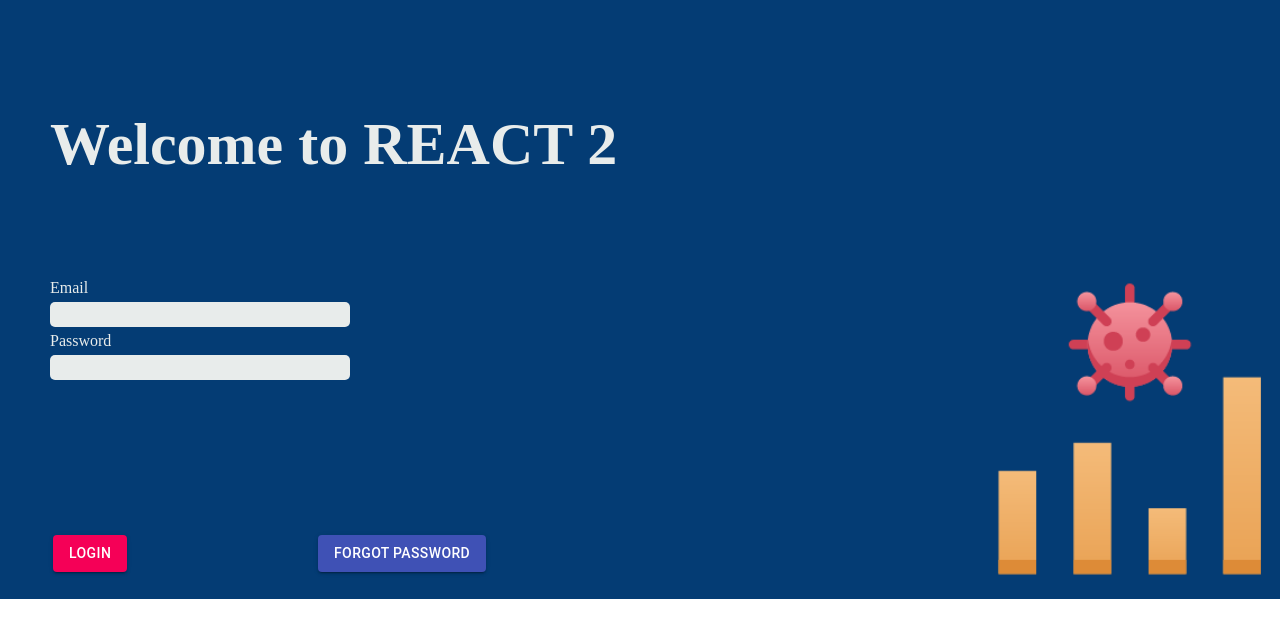
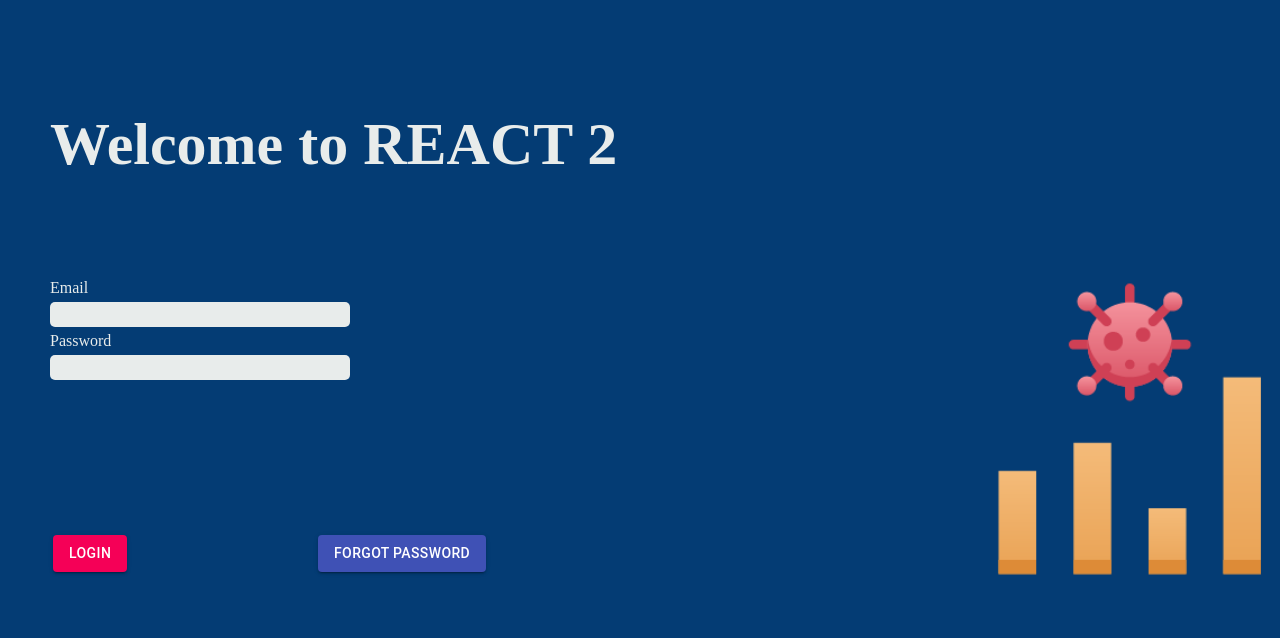
Before and after one commit to Benedict-Carling/Programming3-Frontend, a React (Create React App) app: page / in a window 1280 px wide. Shown: the top 638 px of the page. Built offline with nearby package versions, Linux system fonts and the light colour scheme.

Commit message:
fixed size of pages

```diff
--- a/src/components/auth/Login.css
+++ b/src/components/auth/Login.css
@@ -1,6 +1,6 @@
 .Login {
     background-color: #043c74;
-    height: auto;
+    height: 135vh;
   }
 
 .Login form {
--- a/src/components/pages/home.css
+++ b/src/components/pages/home.css
@@ -1,6 +1,6 @@
 .Home{
   background-color:  #B5D4E1;
-  height: 100vh;
+  height: 135vh;
 }
 
 .Home-MainTitle{
```
